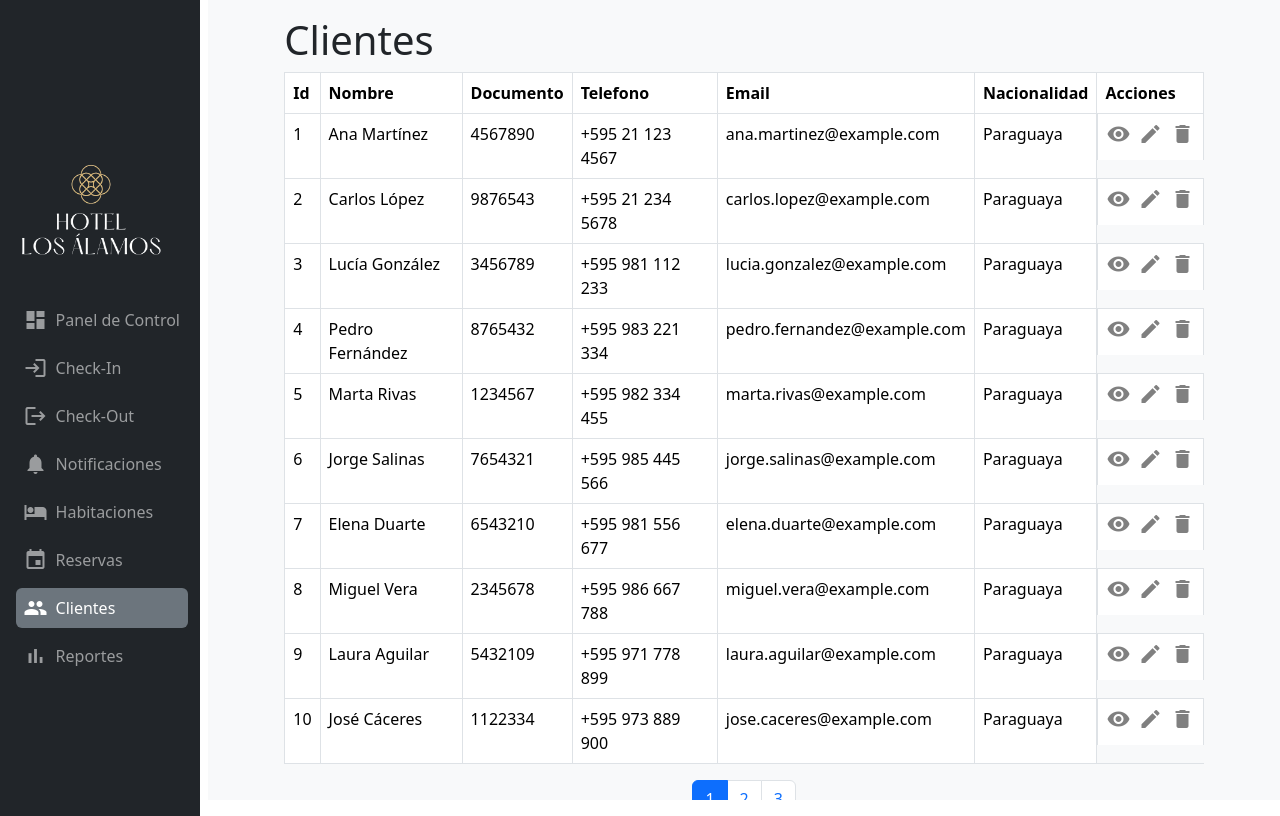
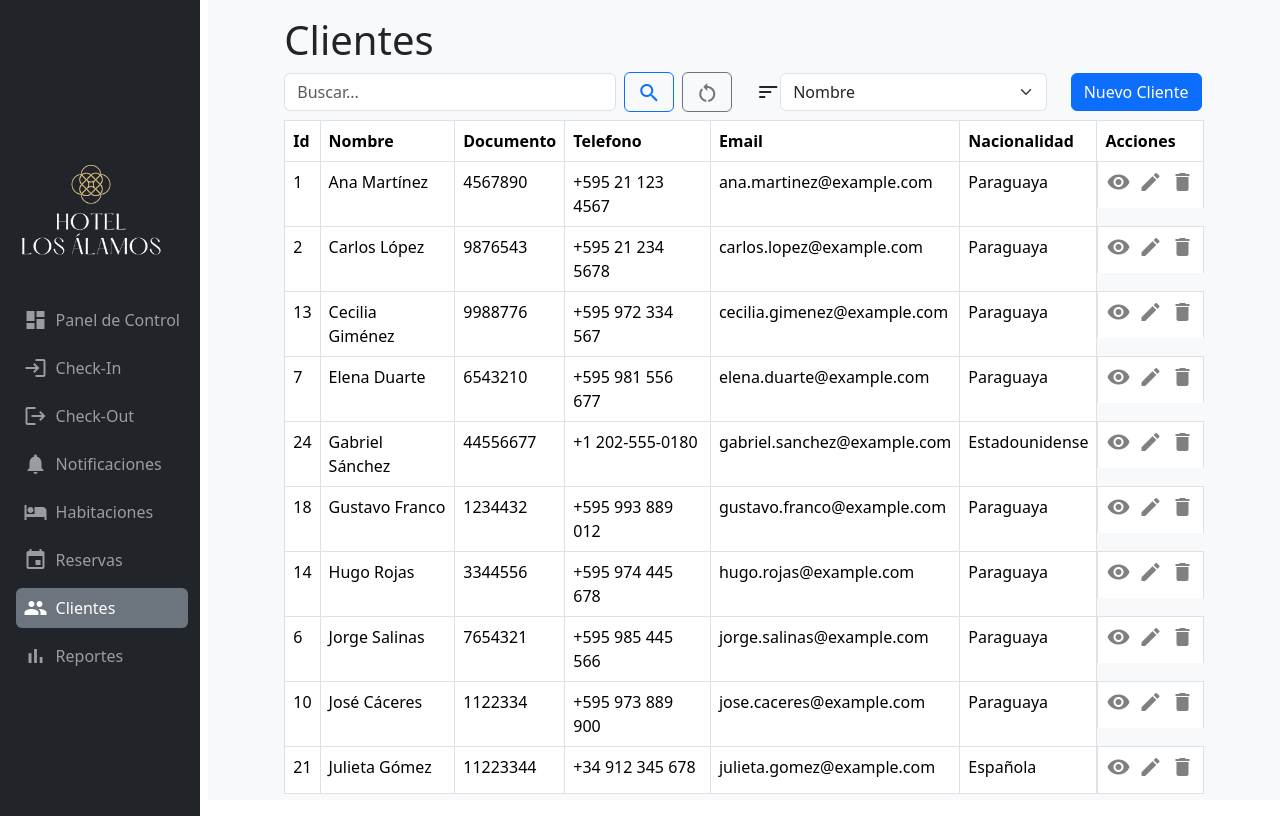
Before and after one commit to tschulzv/hotel_admin, a React (Vite) app in the folder hotel-admin/: page /clients in a window 1280 px wide. Built offline with nearby package versions, Linux system fonts and the light colour scheme.

Commit message:
added search and filter

```diff
--- a/hotel-admin/src/App.jsx
+++ b/hotel-admin/src/App.jsx
@@ -7,6 +7,7 @@ import Reservations from './pages/Reservations.page';
 import Clients from './pages/Clients.page';
 import RoomForm from './pages/RoomForm';
 import RoomTypeForm from './pages/RoomTypeForm';
+import ClientForm from './pages/ClientForm';
 
 function App() {
 
@@ -18,9 +19,12 @@ function App() {
         <Route path="/rooms" element={<Rooms />} />
         <Route path="/reservations" element={<Reservations />} />
         <Route path="/clients" element={<Clients />} />
+        <Route path="/clients/new" element={<ClientForm />} />
+        <Route path="/clients/edit/:id" element={<ClientForm />} />
         <Route path="/rooms/new" element={<RoomForm />} />
         <Route path="/rooms/edit/:id" element={<RoomForm />} />
         <Route path="/roomstype/new" element={<RoomTypeForm />} />
+
       </Routes>
     </Layout>
   </Router>
--- /dev/null
+++ b/hotel-admin/src/components/TableFilterBar.jsx
@@ -0,0 +1,45 @@
+import React from 'react'
+import { Button, Row, Col } from 'react-bootstrap'
+
+// Barra que contiene barra de búsqueda, criterios de ordenacion y botón 'crear' para tablas
+const TableFilterBar = ({searchTerm, setSearchTerm, onSearch, clearSearch, sortOptions, sortKey, setSort, btnText, onBtnClick}) => {
+  return (
+    <Row className='align-items-center mb-2'>
+        {/*primera columna: search bar*/ }
+        <Col md={6} className="d-flex align-items-center gap-2">
+            <input type="text" className="form-control"
+            placeholder="Buscar..." value={searchTerm}
+            onChange={(e) => setSearchTerm(e.target.value)}
+            />
+            <Button variant="outline-primary" onClick={onSearch}>
+              <i className="material-icons align-middle">search</i>
+            </Button>
+            <Button variant="outline-secondary" onClick={clearSearch}>
+              <i className="material-icons align-middle">restart_alt</i>
+            </Button>
+        </Col>
+        {/*segunda columna: filtro de ordenacion*/}
+        <Col md={4} className="d-flex align-items-center justify-content-evenly">
+        <span className="material-icons">sort</span>
+          <select
+            className="form-select"
+            value={sortKey}
+            onChange={(e) => setSort(e.target.value)}
+          >
+            {sortOptions.map((option) => (
+              <option key={option.value} value={option.value}>
+                {option.label}
+              </option>
+            ))}
+          </select>
+        </Col>
+        {/* ultima columna: boton */}
+        <Col md={2}>
+          <Button variant="primary" onClick={onBtnClick}>{btnText}</Button>
+        </Col>
+
+    </Row>
+  )
+}
+
+export default TableFilterBar
--- /dev/null
+++ b/hotel-admin/src/pages/ClientForm.jsx
@@ -0,0 +1,128 @@
+import React, { useState, useMemo } from 'react';
+import { Container, Form, Button, Row, Col, Card } from 'react-bootstrap';
+import { useNavigate, useParams } from 'react-router-dom';
+import Select from 'react-select'
+import countryList from 'react-select-country-list'
+
+const ClientForm = ({client}) => {
+  const navigate = useNavigate();
+  const countries = useMemo(() => countryList().getData(), []);
+  //let id = useParams();
+  // si existe un id como parametro, es modo edicion
+  let isEditMode = id != null;
+
+  // useEffect y obtener datos del cliente de la db si se le pasa un id
+
+  const [clientData, setClientData] = useState({
+    nombre: isEditMode ? client.nombre : '',
+    apellido: isEditMode ? client.apellido : '',
+    email: isEditMode ? client.email : '',
+    telefono: isEditMode ? client.telefono : '',
+    observaciones: isEditMode ? client.observaciones : '',
+    pais: isEditMode ? client.pais : ''
+  });
+
+  const handleChange = (e) => {
+    const { name, value, type, checked } = e.target;
+    setClientData(prev => ({
+      ...prev,
+      [name]: type === value
+    }));
+  };
+
+  const handleSubmit = (e) => {
+    e.preventDefault();
+    console.log('Nuevo tipo de habitación:', clientData);
+    navigate('/clients');  // redirigir de vuelta después de guardar.
+  };
+
+  return (
+    <Container className="py-4">
+      <Card className="p-4 shadow-sm">
+        <h4 className="mb-4">Nuevo Cliente</h4>
+        <Form onSubmit={handleSubmit}>
+          <Row>
+            <Col md={6}>
+              <Form.Group className="mb-3">
+                <Form.Label>Nombre</Form.Label>
+                <Form.Control
+                  type="text"
+                  name="nombre"
+                  value={clientData.nombre}
+                  onChange={handleChange}
+                  required
+                />
+              </Form.Group>
+            </Col>
+            <Col md={6}>
+              <Form.Group className="mb-3">
+                <Form.Label>Apellido</Form.Label>
+                <Form.Control
+                  type="text"
+                  name="apellido"
+                  value={clientData.apellido}
+                  onChange={handleChange}
+                  required
+                />
+              </Form.Group>
+            </Col>
+          </Row>
+
+          <Row>
+            <Col md={12}>
+              <Form.Group className="mb-3">
+                <Form.Label>Email</Form.Label>
+                <Form.Control
+                  type="text"
+                  name="email"
+                  value={clientData.email}
+                  onChange={handleChange}
+                />
+              </Form.Group>
+            </Col>
+          </Row>
+          <Row>
+            <Col md={6}>
+              <Form.Group className="mb-3">
+                <Form.Label>Número de Teléfono</Form.Label>
+                <Form.Control
+                  type="text"
+                  name="telefono"
+                  value={clientData.telefono}
+                  onChange={handleChange}
+                />
+              </Form.Group>
+            </Col>
+            <Col md={6}>
+                <Form.Label>País</Form.Label>
+                <Select options={countries} value={clientData.pais} onChange={handleChange} />
+            </Col>
+          </Row>
+
+          <Form.Group className="mb-3">
+            <Form.Label>Observaciones</Form.Label>
+            <Form.Control
+              as="textarea"
+              rows={3}
+              name="observaciones"
+              value={clientData.observaciones}
+              onChange={handleChange}
+            />
+          </Form.Group>
+
+
+          <div className="d-flex justify-content-end gap-2">
+            <Button variant="primary" type="submit">
+              Guardar
+            </Button>
+            <Button variant="secondary" onClick={() => navigate(-1)}>
+              Cancelar
+            </Button>
+          </div>
+        </Form>
+      </Card>
+    </Container>
+  );
+};
+
+export default ClientForm;
--- a/hotel-admin/src/pages/Clients.page.jsx
+++ b/hotel-admin/src/pages/Clients.page.jsx
@@ -1,30 +1,11 @@
-import React from 'react'
-import {Container} from 'react-bootstrap';
+import React, {useState, useEffect} from 'react'
+import {Container, Button} from 'react-bootstrap';
 import PaginatedTable from '../components/PaginatedTable';
+import { useNavigate } from 'react-router-dom';
+import TableFilterBar from '../components/TableFilterBar';
 
 const Clients = () => {
-
-    // array de acciones para la tabla
-    const actions = [
-        {
-            icon: <i className="material-icons">visibility</i>, // o el nombre del ícono
-            label: "Ver",
-            onClick: (rowData) => alert("ver datos"), // acción a ejecutar
-        },
-        {
-            icon: <i className="material-icons">edit</i>, // o el nombre del ícono
-            label: "Editar",
-            onClick: (rowData) => alert("editar"), // acción a ejecutar
-        },
-        {
-            icon: <i className="material-icons">delete</i>, // o el nombre del ícono
-            label: "Eliminar",
-            onClick: (rowData) => alert("borrar!"), // acción a ejecutar
-        },
-
-    ]
-
-    const data = [
+  const originalData = [
     {
       id: 1,
         nombre: "Ana Martínez",
@@ -218,13 +199,70 @@ const Clients = () => {
         nacionalidad: "Estadounidense"
       }
     ];
+  const [searchTerm, setSearchTerm] = useState();
+  const [sortKey, setSort] = useState(["nombre"]);
+  const [filteredData, setFilteredData] = useState(originalData);
 
+  const navigate = useNavigate();
 
+  const onSearch = () => {
+    // filtramos los datos
+    setFilteredData(originalData.filter((client) =>
+    Object.values(client)
+      .join(' ')
+      .toLowerCase()
+      .includes(searchTerm.toLowerCase())))
+  }
+
+  const onBtnClick = () => {
+    navigate('/clients/new')
+  }
+
+  // revierte los datos filtrados en la busqueda a los originales
+  const clearSearch = () => {
+    setFilteredData(originalData);
+  }
+
+  // array de acciones para la tabla
+  const actions = [
+        {
+            icon: <i className="material-icons">visibility</i>, // o el nombre del ícono
+            label: "Ver",
+            onClick: (rowData) => alert("ver datos"), // acción a ejecutar
+        },
+        {
+            icon: <i className="material-icons">edit</i>, // o el nombre del ícono
+            label: "Editar",
+            onClick: (rowData) => alert("editar"), // acción a ejecutar
+        },
+        {
+            icon: <i className="material-icons">delete</i>, // o el nombre del ícono
+            label: "Eliminar",
+            onClick: (rowData) => alert("borrar!"), // acción a ejecutar
+        },
+
+    ]
+
+  // sort options
+  const sortOptions = [
+    { value: 'nombre', label: 'Nombre' },
+    { value: 'documento', label: 'Documento' },
+    { value: 'email', label: 'Email' },
+    { value: 'telefono', label: 'Teléfono' },
+  ];
+
+  //  ordenar los datos
+  let sortedData = [...filteredData].sort((a, b) => {
+    const aVal = a[sortKey]?.toString().toLowerCase();
+    const bVal = b[sortKey]?.toString().toLowerCase();
+    return aVal.localeCompare(bVal);
+  });
 
   return (
     <Container className="px-5" fluid>
          <h1>Clientes</h1>
-        <PaginatedTable data={data} rowsPerPage={10} rowActions={actions}/>
+         <TableFilterBar searchTerm={searchTerm} setSearchTerm = {setSearchTerm} onSearch ={onSearch} clearSearch={clearSearch} sortOptions={sortOptions} sortKey={sortKey} setSort={setSort} btnText="Nuevo Cliente" onBtnClick={onBtnClick} />
+         <PaginatedTable data={sortedData} rowsPerPage={10} rowActions={actions}/>
     </Container>
   )
 }
--- a/hotel-admin/src/pages/Reservations.page.jsx
+++ b/hotel-admin/src/pages/Reservations.page.jsx
@@ -1,9 +1,11 @@
-import React from 'react'
+import React, {useState, useEffect} from 'react'
+import { useNavigate } from 'react-router-dom';
 import {Container} from 'react-bootstrap';
 import PaginatedTable from '../components/PaginatedTable';
+import TableFilterBar from '../components/TableFilterBar';
 
 const Reservations = () => {
-
+    const navigate = useNavigate();
     // array de acciones para la tabla
     const actions = [
         {
@@ -24,7 +26,7 @@ const Reservations = () => {
 
     ]
 
-    const data = [
+    const originalData = [
         {
           id: 1,
           nombre: "María Pérez",
@@ -205,11 +207,48 @@ const Reservations = () => {
           checkOut: "2025-04-17",
           estado: "Pendiente",
         }]
+    const [searchTerm, setSearchTerm] = useState();
+    const [sortKey, setSort] = useState(["nombre"]);
+    const [filteredData, setFilteredData] = useState(originalData);
+    const onSearch = () => {
+    // filtramos los datos
+      setFilteredData(originalData.filter((client) =>
+      Object.values(client)
+        .join(' ')
+        .toLowerCase()
+        .includes(searchTerm.toLowerCase())))
+    }
+
+    const onBtnClick = () => {
+      navigate('/reservations/new')
+    }
+
+    // revierte los datos filtrados en la busqueda a los originales
+    const clearSearch = () => {
+      setFilteredData(originalData);
+    }
+
+     // sort options
+  const sortOptions = [
+    { value: 'nombre', label: 'Nombre' },
+    { value: 'codigo', label: 'Código' },
+    { value: 'habitaciones', label: 'Habitación(es)' },
+  ];
+
+  //  ordenar los datos
+  let sortedData = [...filteredData].sort((a, b) => {
+    const aVal = a[sortKey]?.toString().toLowerCase();
+    const bVal = b[sortKey]?.toString().toLowerCase();
+    return aVal.localeCompare(bVal);
+  });
+
+
 
   return (
     <Container className="px-5" fluid>
          <h1>Reservas</h1>
-        <PaginatedTable data={data} rowsPerPage={10} rowActions={actions}/>
+         <TableFilterBar searchTerm={searchTerm} setSearchTerm = {setSearchTerm} onSearch ={onSearch} clearSearch={clearSearch} sortOptions={sortOptions} sortKey={sortKey} setSort={setSort} btnText="Crear Reserva" onBtnClick={onBtnClick} />
+        <PaginatedTable data={sortedData} rowsPerPage={10} rowActions={actions}/>
     </Container>
   )
 }
```
Lines whose indentation alone changed are shown as unchanged.
